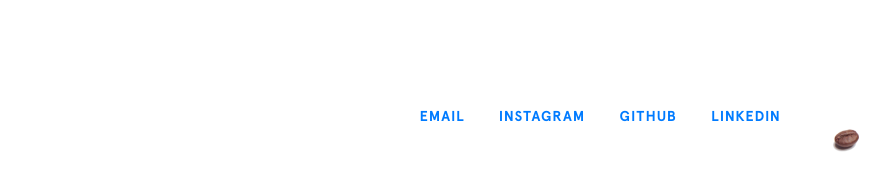
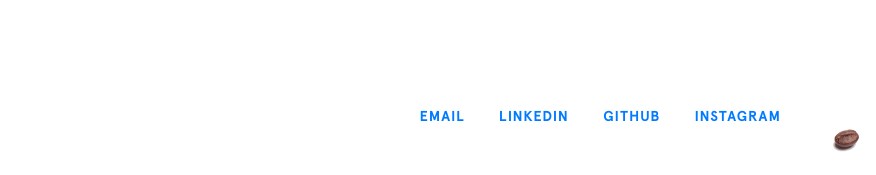
Before and after one commit to bchiang7/bchiang7.github.io, a Jekyll site: the page built from index.html, in a window 1280 px wide and 900 px high, scrolled down 6691 px. Shown: the part 722-897 px from the top of the window, without its empty margins (404-1280 px from the left). Built offline with Jekyll 4.4.1, drawn with Linux system fonts in a browser that asks for light colours; nearby versions of some CDN libraries.

Commit message:
Minor mod

```diff
--- a/_config.yml
+++ b/_config.yml
@@ -6,17 +6,17 @@ url: https://alexanth.github.io/
 baseurl: ''
 email: anthiswebdev@gmail.com
 cover: https://alexanth.github.io/img/og.png
-logo: https://alexanth.github.io/img/emojis/technologist.png
+logo: https://alexanth.github.io/img/emojis/coffee_bean.png
 resume: https://alexanth.github.io/resume.pdf
 social:
   - title: email
     url: mailto:anthiswebdev@gmail.com
+  - title: linkedin
+    url: https://www.linkedin.com/in/alex-anthis
+  - title: github
+    url: https://github.com/alexanth
   - title: instagram
     url: https://instagram.com/alpha_squared
-  - title: github
-    url: https://github.com/alexanth
-  - title: linkedin
-    url: https://www.linkedin.com/in/alex-anthis
 
 # Build settings
 markdown: kramdown
```
Also changed, not shown: _config_dev.yml (+4 -4 lines), img/headshot.jpg (deleted), img/og.png.
